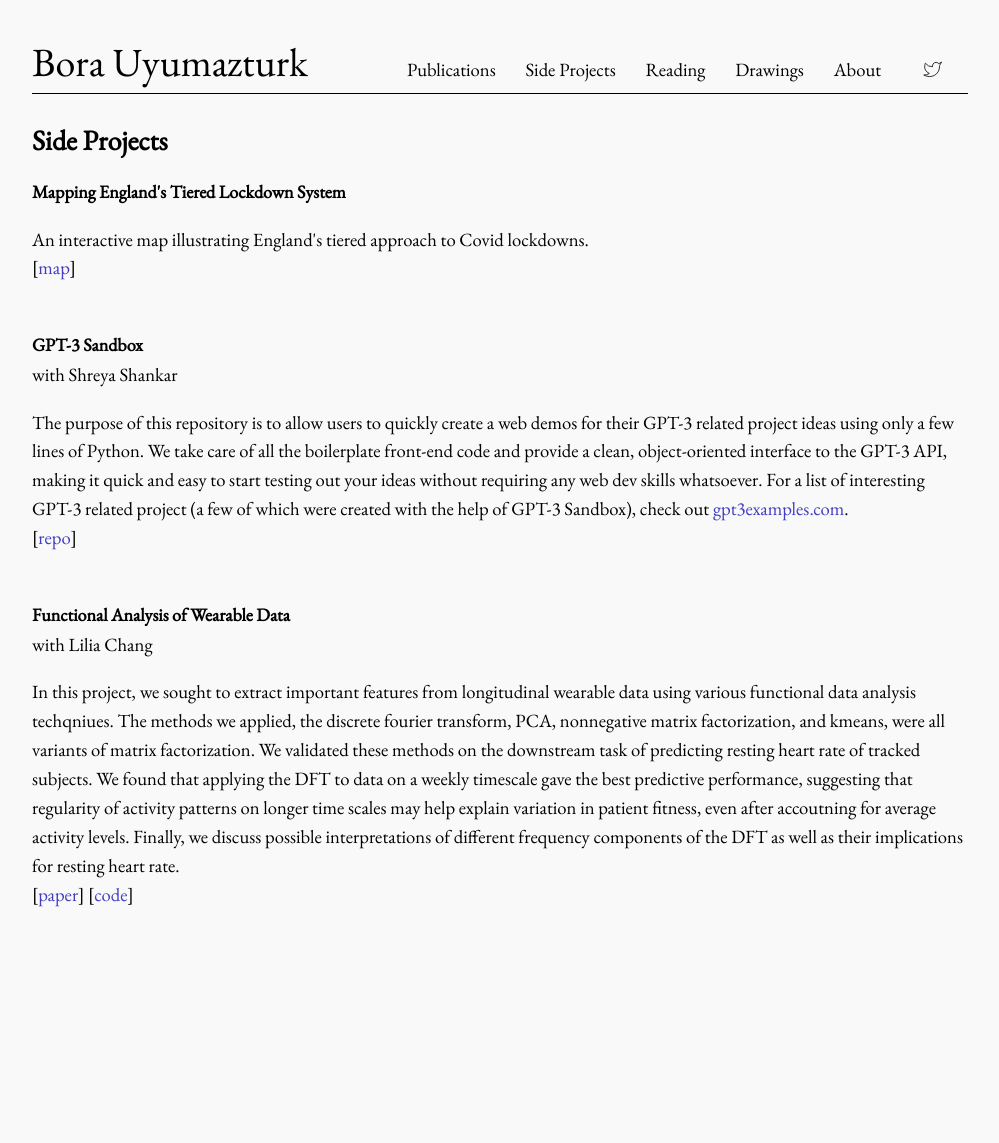
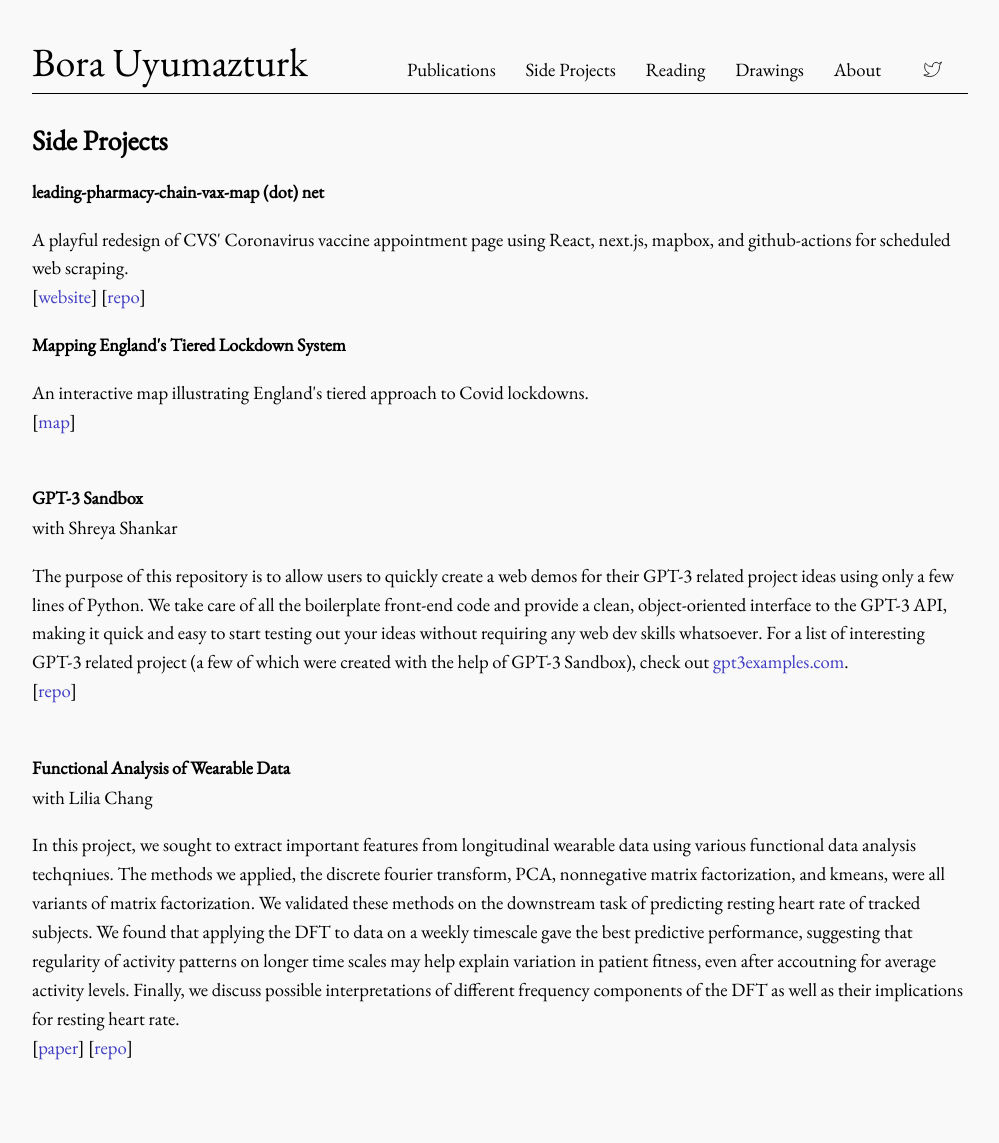
Before and after one commit to bora-uyumazturk/bora-uyumazturk.github.io, a Jekyll site: the page built from side-projects.html, in a window 1280 px wide. Shown: the whole page, without its empty margins (140-1139 px from the left). Built offline with Jekyll 4.4.1, drawn with Linux system fonts in a browser that asks for light colours; before the commit the page ends 990 px from its top, so only the background shows below that.

Commit message:
add vaccine availability map to side projects

```diff
--- a/side-projects.html
+++ b/side-projects.html
@@ -6,10 +6,17 @@
 
   <h2>Side Projects</h2>
 
+  <div class="publication-title">leading-pharmacy-chain-vax-map (dot) net</div>
+  <p>
+    A playful redesign of CVS' Coronavirus vaccine appointment page using React,
+    next.js, mapbox, and github-actions for scheduled web scraping.
+    <br/>[<a href="https://leading-pharmacy-chain-vax-map.net/" target="_blank">website</a>] [<a href="https://github.com/bora-uyumazturk/vaccine-availability-ui" target="_blank">repo</a>]
+  </p>
+
   <div class="publication-title">Mapping England's Tiered Lockdown System</div>
   <p>
     An interactive map illustrating England's tiered approach to Covid lockdowns.
-    <br/>[<a href="assets/England_covid_map.html">map</a>]
+    <br/>[<a href="assets/England_covid_map.html" target="_blank">map</a>]
   </p>
 
   <br>
@@ -21,8 +28,8 @@
     ideas using only a few lines of Python. We take care of all the boilerplate front-end code and provide a clean,
     object-oriented interface to the GPT-3 API, making it quick and easy to start testing out your ideas without
     requiring any web dev skills whatsoever. For a list of interesting GPT-3 related project (a few of which were
-    created with the help of GPT-3 Sandbox), check out <a href="https://gpt3examples.com/", target="_blank">gpt3examples.com</a>.
-    <br/>[<a href="https://github.com/shreyashankar/gpt3-sandbox">repo</a>]
+    created with the help of GPT-3 Sandbox), check out <a href="https://gpt3examples.com/" target="_blank">gpt3examples.com</a>.
+    <br/>[<a href="https://github.com/shreyashankar/gpt3-sandbox" target="_blank">repo</a>]
   </p>
 
   <br>
@@ -32,6 +39,6 @@
 
   <p>
     In this project, we sought to extract important features from longitudinal wearable data using various functional data analysis techqniues. The methods we applied, the discrete fourier transform, PCA, nonnegative matrix factorization, and kmeans, were all variants of matrix factorization. We validated these methods on the downstream task of predicting resting heart rate of tracked subjects. We found that applying the DFT to data on a weekly timescale gave the best predictive performance, suggesting that regularity of activity patterns on longer time scales may help explain variation in patient fitness, even after accoutning for average activity levels. Finally, we discuss possible interpretations of different frequency components of the DFT as well as their implications for resting heart rate.
-    <br/>[<a href="assets/functional_wearable_analysis.pdf">paper</a>] [<a href="https://github.com/bora-uyumazturk/functional_wearable_analysis">code</a>]
+    <br/>[<a href="assets/functional_wearable_analysis.pdf" target="_blank">paper</a>] [<a href="https://github.com/bora-uyumazturk/functional_wearable_analysis" target="_blank">repo</a>]
   </p>
 </div>
```
